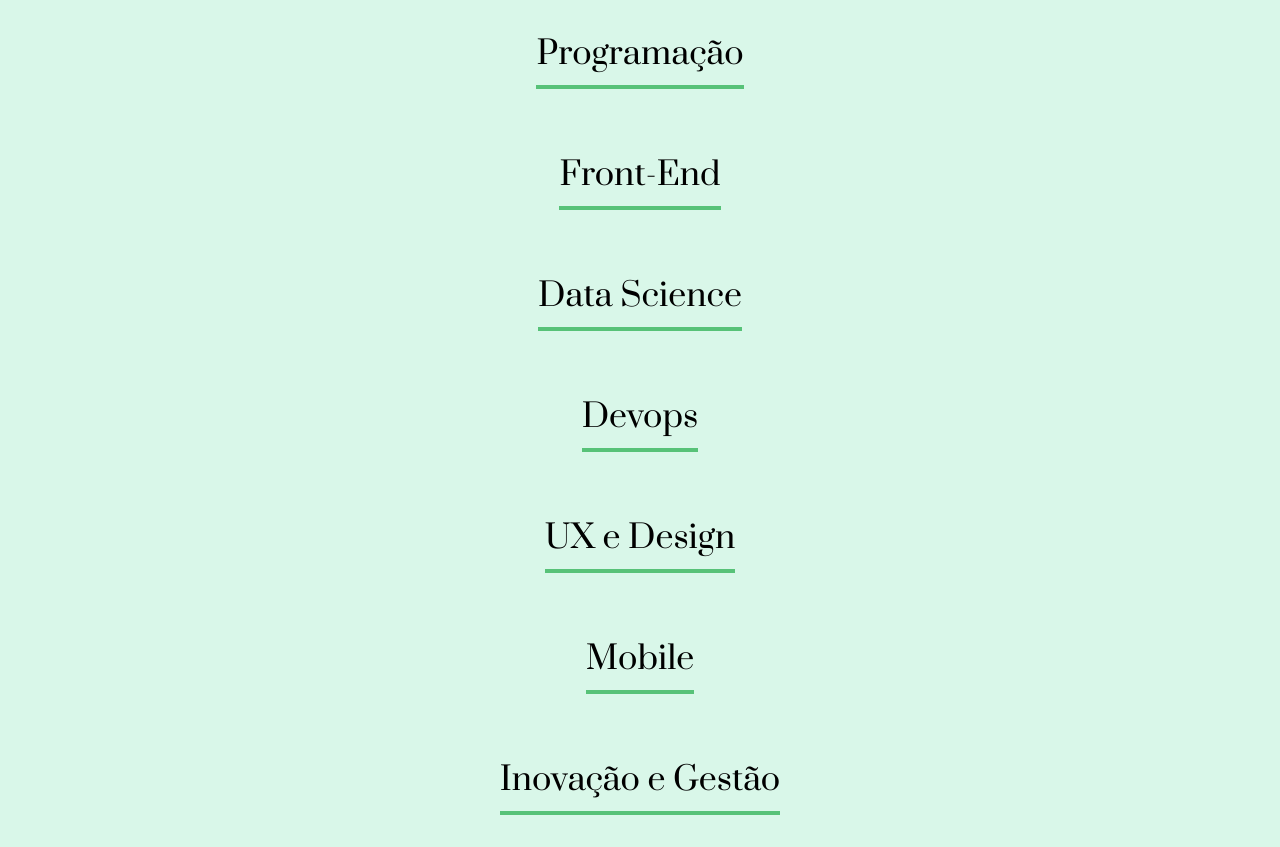
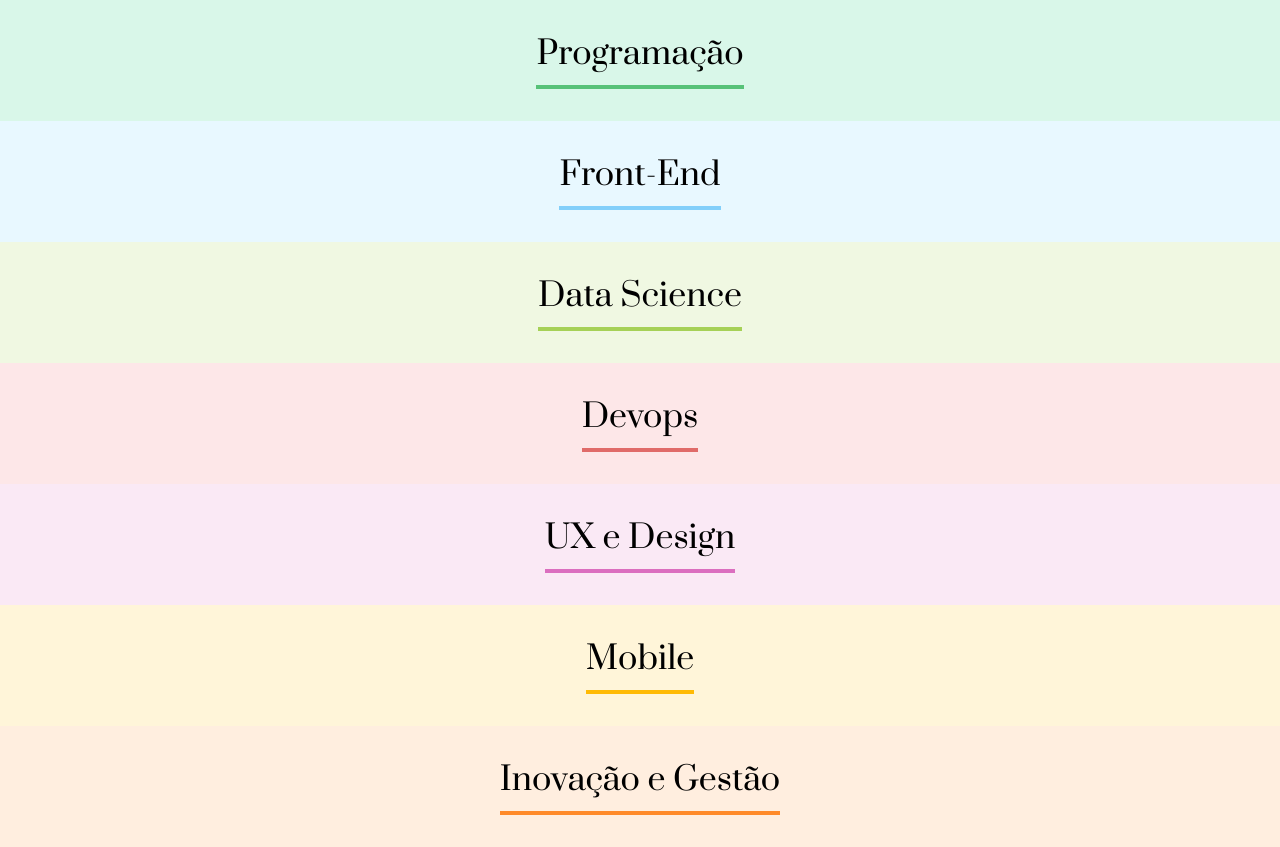
Before and after one commit to felipesora/Organo, a React (Vite) app in the folder organo/: page / in a window 1280 px wide. Shown: the part 1340-2187 px from the top of the page. Built offline with nearby package versions, Linux system fonts and the light colour scheme.

Commit message:
Criando um dicionario Time e passando como props

```diff
--- a/organo/src/App.jsx
+++ b/organo/src/App.jsx
@@ -5,6 +5,44 @@
 import Time from './componentes/Time';
 
 function App() {
+
+  const times = [
+    {
+      nome: 'Programação',
+      corPrimaria: '#57C278',
+      corSecundaria: '#D9F7E9',
+    },
+    {
+      nome: 'Front-End',
+      corPrimaria: '#82CFFA',
+      corSecundaria: '#E8F8FF',
+    },
+    {
+      nome: 'Data Science',
+      corPrimaria: '#A6D157',
+      corSecundaria: '#F0F8E2',
+    },
+    {
+      nome: 'Devops',
+      corPrimaria: '#E06B69',
+      corSecundaria: '#FDE7E8',
+    },
+    {
+      nome: 'UX e Design',
+      corPrimaria: '#DB6EBF',
+      corSecundaria: '#FAE9F5',
+    },
+    {
+      nome: 'Mobile',
+      corPrimaria: '#FFBA05',
+      corSecundaria: '#FFF5D9',
+    },
+    {
+      nome: 'Inovação e Gestão',
+      corPrimaria: '#FF8A29',
+      corSecundaria: '#FFEEDF',
+    },
+  ]
 
   const [colaboradores, setColaboradores] = useState([])
 
@@ -17,13 +55,7 @@
     <div>
       <Banner />
       <Formulario aoColaboradorCadastrado={colaborador => aoNovoColaboradorAdicionado(colaborador)}/>
-      <Time nome="Programação"/>
-      <Time nome="Front-End"/>
-      <Time nome="Data Science"/>
-      <Time nome="Devops"/>
-      <Time nome="UX e Design"/>
-      <Time nome="Mobile"/>
-      <Time nome="Inovação e Gestão"/>
+      {times.map(time => <Time key={time.nome} nome={time.nome} corPrimaria={time.corPrimaria} corSecundaria={time.corSecundaria}/>)}
     </div>
   )
 }
--- a/organo/src/componentes/Time/Time.css
+++ b/organo/src/componentes/Time/Time.css
@@ -1,12 +1,11 @@
 .time{
     text-align: center;
     padding: 32px;
-    background-color: #d9f7e9;
 }
 
 .time h3{
     font-size: 32px;
-    border-bottom: 4px solid #57c278;
+    border-bottom: 4px solid;
     display: inline-block;
     padding-bottom: 9px;
     font-family: var(--fonte-titulos);
--- a/organo/src/componentes/Time/index.jsx
+++ b/organo/src/componentes/Time/index.jsx
@@ -3,8 +3,8 @@
 const Time = (props) => {
 
     return (
-        <section className='time'>
-            <h3>{props.nome}</h3>
+        <section className='time' style={{ backgroundColor: props.corSecundaria }}>
+            <h3 style={{ borderColor: props.corPrimaria }}>{props.nome}</h3>
         </section>
     )
 }
```
